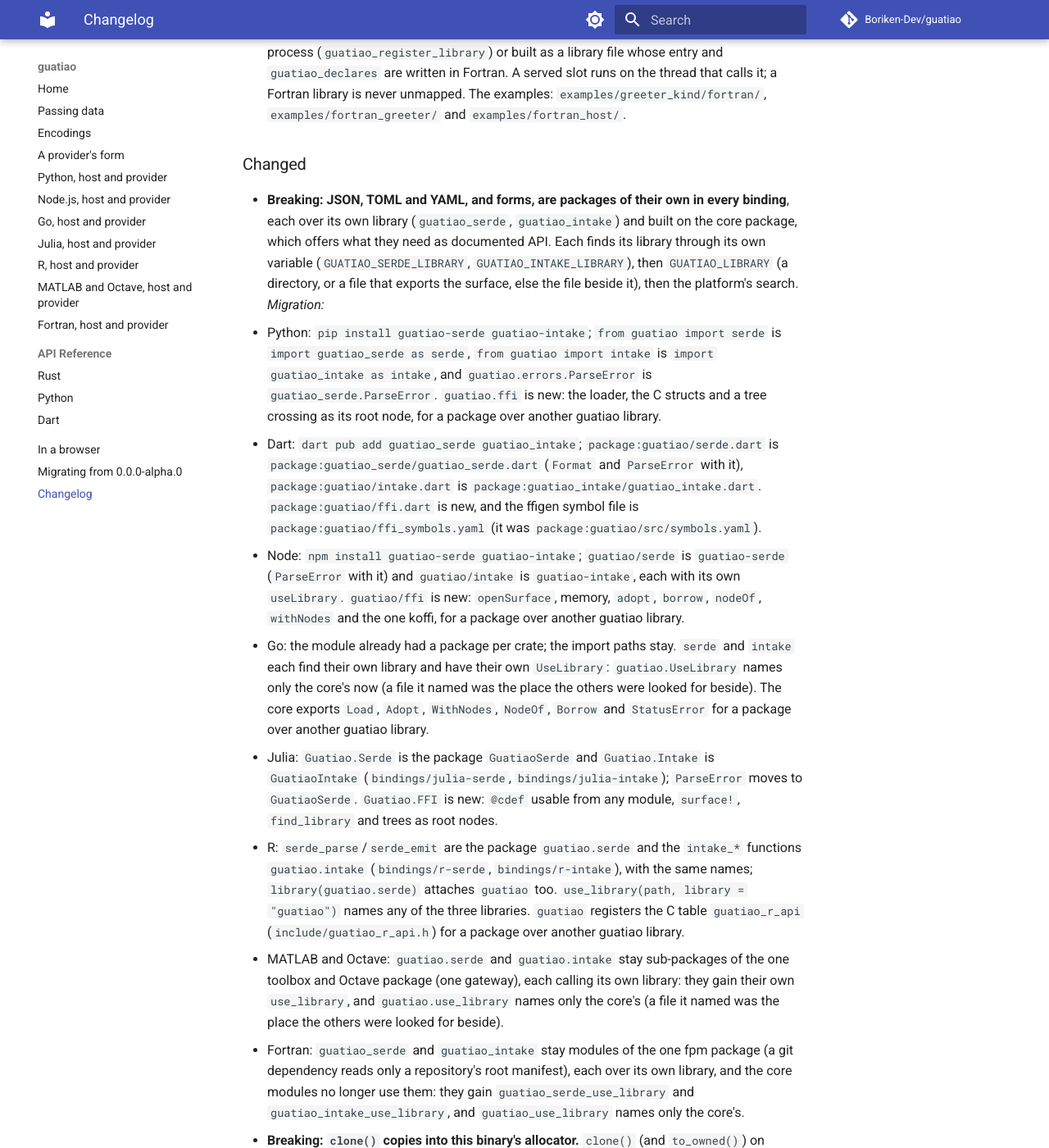
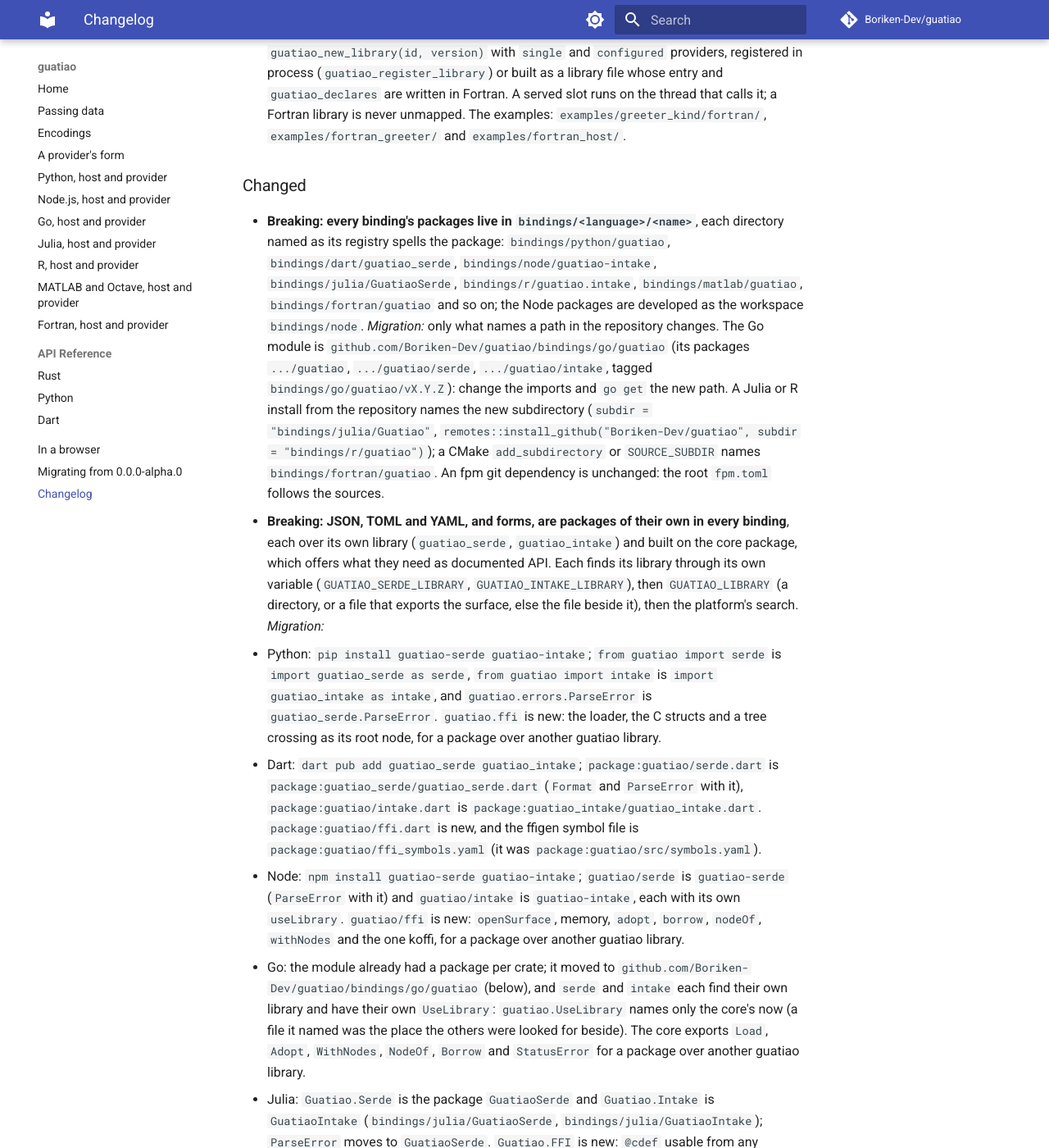
Before and after one commit to Boriken-Dev/guatiao, an MkDocs documentation site: the page built from docs/changelog.md, in a window 1280 px wide and 1400 px high, scrolled down 10374 px. Shown: the whole window at 82% size. Built offline with MkDocs 1.6.1 and Material for MkDocs 9.7.7, drawn with Linux system fonts in a browser that asks for light colours; comment, search, counter and statistics services are not loaded; some of the changed text lies outside the part shown.

Commit message:
docs: the bindings/<language>/<name> layout in the changelog and migration
The changelog's unreleased section names the new places and says what
changes for a consumer: the Go module path and its tag, an install from a
repository subdirectory, and a CMake add_subdirectory. The migration
guide says the same, and the release steps in the orientation name every
manifest at its new path.

```diff
--- a/CHANGELOG.md
+++ b/CHANGELOG.md
@@ -310,7 +310,7 @@
   Python classes beside their C header,
   `examples/greeter_kind/python/greeter_kind.py`, and
   `examples/python_provider/` holds two libraries written in Python.
-- **Node.js and TypeScript bindings**, `bindings/node/` (npm `guatiao`):
+- **Node.js and TypeScript bindings**, `bindings/node/guatiao/` (npm `guatiao`):
   typed ESM over koffi, for Node 22 and later, shipping no native code.
   `Value`, `Ref`, `MapRef` and `ListRef` over a tree (numbers keep their
   text and read as `number` or `bigint`; absent is `undefined`), `using`
@@ -342,8 +342,8 @@
   `examples/node_host/` (a host in TypeScript) and
   `examples/node_provider/` (a library written in TypeScript), with
   the greeter kinds described in `examples/greeter_kind/node/`.
-- **Go bindings**, `bindings/go/` (module
-  `github.com/Boriken-Dev/guatiao/bindings/go`): cgo over the ABI's C
+- **Go bindings**, `bindings/go/guatiao/` (module
+  `github.com/Boriken-Dev/guatiao/bindings/go/guatiao`): cgo over the ABI's C
   header, for Go 1.26 and later, loading the library at run time
   (`GUATIAO_LIBRARY` or `UseLibrary(path)`) and shipping no native code.
   `Value`, `Ref`, `MapRef` and `ListRef` over a tree (numbers keep their
@@ -370,7 +370,7 @@
   thread that calls it and builds its answer in the allocator the
   caller's carrier names. The Go examples: `examples/greeter_kind/go/`,
   `examples/go_host/` and `examples/go_provider/`, a module of their own.
-- **Julia bindings**, `bindings/julia/` (package `Guatiao`): `ccall` over
+- **Julia bindings**, `bindings/julia/Guatiao/` (package `Guatiao`): `ccall` over
   the ABI, for Julia 1.10 and later, with nothing to compile and no
   dependency outside the standard library; the library is found through
   `GUATIAO_LIBRARY` or `Guatiao.use_library(path)`. `Value`, `ValueRef`,
@@ -395,7 +395,7 @@
   caller's carrier names; every call that can reach a library is made in a
   GC-safe region. The Julia examples: `examples/greeter_kind/julia/`,
   `examples/julia_host/` and `examples/julia_provider/`.
-- **R bindings**, `bindings/r/` (package `guatiao`, version `0.0.0.1`
+- **R bindings**, `bindings/r/guatiao/` (package `guatiao`, version `0.0.0.1`
   for this alpha: R takes no letters in a version, so `0.0.0-alpha.N` is
   written `0.0.0.N`): a source package for R 4.2 and later whose C glue,
   compiled when it installs, needs libffi and opens the library found
@@ -440,7 +440,7 @@
   answering an `int64_t`, one a `uint64_t`, served by the derived Rust
   greeter and the greeter written in C, so a binding can cross 64-bit
   integers at their limits both ways.
-- **MATLAB and GNU Octave bindings**, `bindings/matlab/`: the `+guatiao`
+- **MATLAB and GNU Octave bindings**, `bindings/matlab/guatiao/`: the `+guatiao`
   package, `classdef` and functions that MATLAB R2024a and later and
   Octave 8.4 and later both run, over one MEX gateway in C built on the
   user's machine (`pkg install` in Octave, `guatiao.build()` in MATLAB)
@@ -473,7 +473,7 @@
   a destroy asked for there waits for the next call. The examples:
   `examples/greeter_kind/matlab/`, `examples/matlab_host/` and
   `examples/matlab_provider/`.
-- **Fortran bindings**, `bindings/fortran/`: the fpm package `guatiao`
+- **Fortran bindings**, `bindings/fortran/guatiao/`: the fpm package `guatiao`
   (a git dependency on the repository, whose root `fpm.toml` builds it)
   and the CMake target `guatiao::fortran`, pure Fortran 2008 over
   `iso_c_binding`, tested with gfortran, LLVM flang and Intel ifx. The
@@ -505,6 +505,23 @@
 
 ### Changed
 
+- **Breaking: every binding's packages live in
+  `bindings/<language>/<name>`**, each directory named as its registry
+  spells the package: `bindings/python/guatiao`, `bindings/dart/guatiao_serde`,
+  `bindings/node/guatiao-intake`, `bindings/julia/GuatiaoSerde`,
+  `bindings/r/guatiao.intake`, `bindings/matlab/guatiao`,
+  `bindings/fortran/guatiao` and so on; the Node packages are developed as
+  the workspace `bindings/node`. *Migration:* only what names a path in
+  the repository changes. The Go module is
+  `github.com/Boriken-Dev/guatiao/bindings/go/guatiao` (its packages
+  `.../guatiao`, `.../guatiao/serde`, `.../guatiao/intake`, tagged
+  `bindings/go/guatiao/vX.Y.Z`): change the imports and `go get` the new
+  path. A Julia or R install from the repository names the new
+  subdirectory (`subdir = "bindings/julia/Guatiao"`,
+  `remotes::install_github("Boriken-Dev/guatiao", subdir =
+  "bindings/r/guatiao")`); a CMake `add_subdirectory` or `SOURCE_SUBDIR`
+  names `bindings/fortran/guatiao`. An fpm git dependency is unchanged: the
+  root `fpm.toml` follows the sources.
 - **Breaking: JSON, TOML and YAML, and forms, are packages of their own in
   every binding**, each over its own library (`guatiao_serde`,
   `guatiao_intake`) and built on the core package, which offers what they
@@ -530,20 +547,21 @@
     `guatiao-intake`, each with its own `useLibrary`. `guatiao/ffi` is
     new: `openSurface`, memory, `adopt`, `borrow`, `nodeOf`, `withNodes`
     and the one koffi, for a package over another guatiao library.
-  - Go: the module already had a package per crate; the import paths stay.
+  - Go: the module already had a package per crate; it moved to
+    `github.com/Boriken-Dev/guatiao/bindings/go/guatiao` (below), and
     `serde` and `intake` each find their own library and have their own
     `UseLibrary`: `guatiao.UseLibrary` names only the core's now (a file
     it named was the place the others were looked for beside). The core
     exports `Load`, `Adopt`, `WithNodes`, `NodeOf`, `Borrow` and
     `StatusError` for a package over another guatiao library.
   - Julia: `Guatiao.Serde` is the package `GuatiaoSerde` and
-    `Guatiao.Intake` is `GuatiaoIntake` (`bindings/julia-serde`,
-    `bindings/julia-intake`); `ParseError` moves to `GuatiaoSerde`.
+    `Guatiao.Intake` is `GuatiaoIntake` (`bindings/julia/GuatiaoSerde`,
+    `bindings/julia/GuatiaoIntake`); `ParseError` moves to `GuatiaoSerde`.
     `Guatiao.FFI` is new: `@cdef` usable from any module, `surface!`,
     `find_library` and trees as root nodes.
   - R: `serde_parse`/`serde_emit` are the package `guatiao.serde` and the
-    `intake_*` functions `guatiao.intake` (`bindings/r-serde`,
-    `bindings/r-intake`), with the same names; `library(guatiao.serde)`
+    `intake_*` functions `guatiao.intake` (`bindings/r/guatiao.serde`,
+    `bindings/r/guatiao.intake`), with the same names; `library(guatiao.serde)`
     attaches `guatiao` too. `use_library(path, library = "guatiao")` names
     any of the three libraries. `guatiao` registers the C table
     `guatiao_r_api` (`include/guatiao_r_api.h`) for a package over another
```
Also changed, not shown: AGENTS.md (+17 -15 lines), docs/migrating.md (+8 -0 lines).
